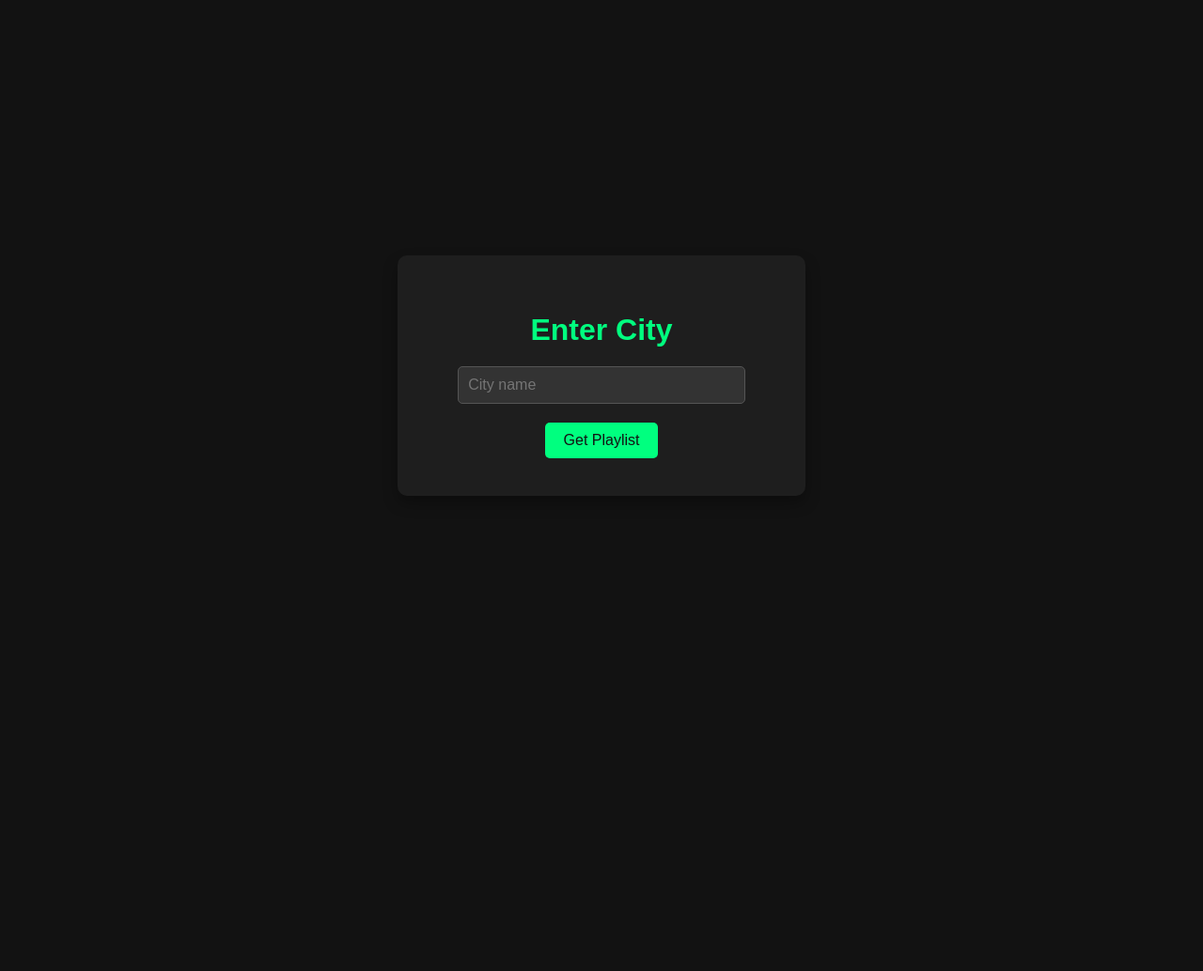
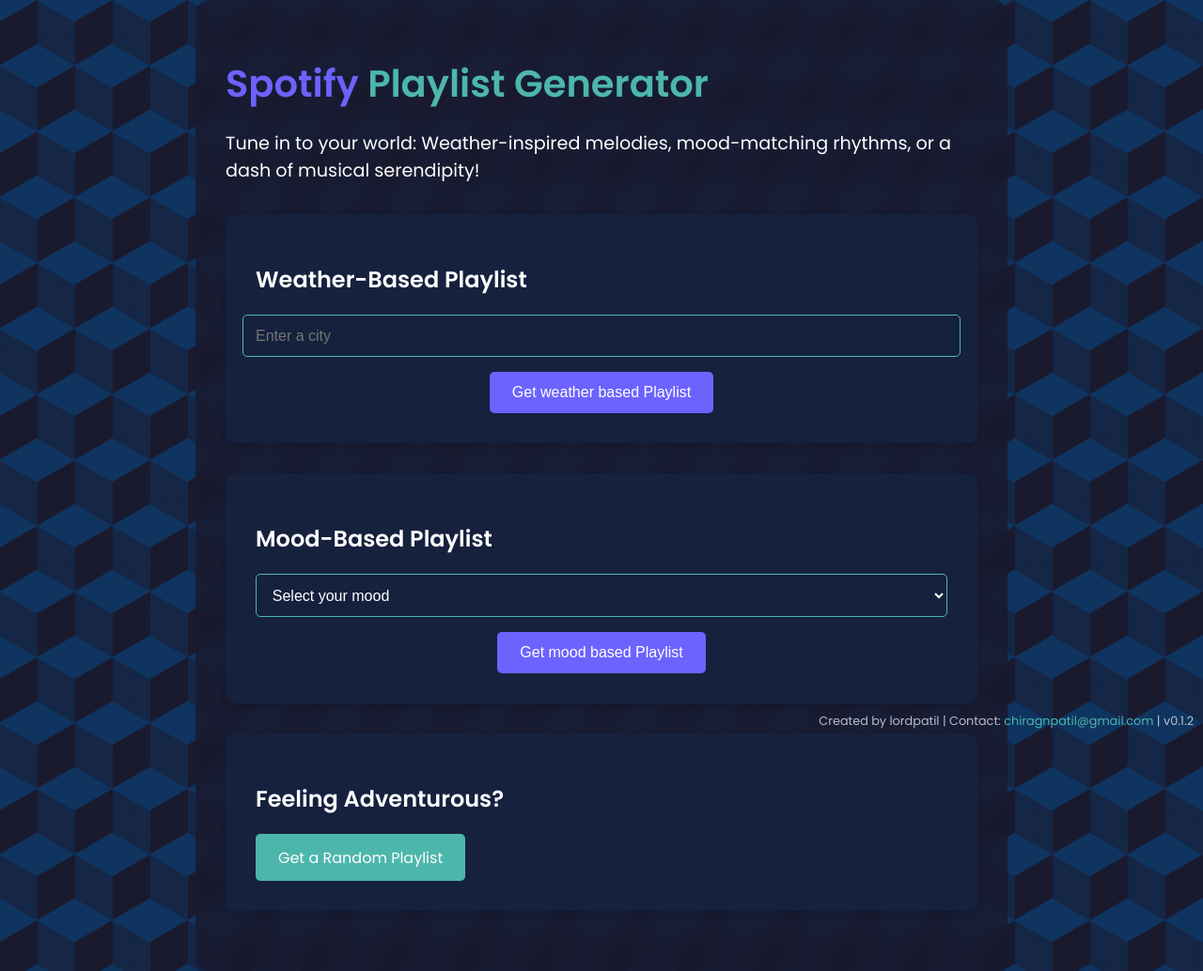
Before and after one commit to LordPatil/weather-based-playlist, a Flask app: page / in a window 1280 px wide. Shown: the whole page at 94% size. Before the commit the page ends 488 px from the top, so only its background shows below. Run offline with Flask 3, Linux system fonts and the light colour scheme.

Commit message:
app v0.1.2

```diff
--- a/app.py
+++ b/app.py
@@ -1,8 +1,10 @@
 import requests
 from flask import Flask, render_template, request
 import os
+import random
 import spotipy
 from spotipy.oauth2 import SpotifyOAuth
+
 
 # Spotify API setup
 sp = spotipy.Spotify(auth_manager=SpotifyOAuth(
@@ -22,20 +24,84 @@ def get_weather(city):
     url = f'http://api.openweathermap.org/data/2.5/weather?q={city}&appid={OPENWEATHER_API_KEY}&units=metric'
     response = requests.get(url)
     return response.json()
-
-# Function to map weather condition to Spotify playlist
 def get_playlist_for_weather(weather_condition):
     playlists = {
-        'Clear': '37i9dQZF1DWSwyaV6GLT48',  # Example sunny playlist ID
-        'Rain': '37i9dQZF1DWXe9gFZP0gtP',  # Example rainy playlist ID
-        'Clouds': '5LkCNhKwuKa1niaXnFuzVf',  # Example cloudy playlist ID
-        'Snow': '37i9dQZF1DX6xZZEgC9Ubl',  # Example snowy playlist ID
-        'Thunderstorm': '37i9dQZF1DX4wta20PHgwo',  # Thunderstorm playlist
+        'Clear': [
+            '37i9dQZF1DWSwyaV6GLT48',  # Happy Hits!
+            '37i9dQZF1DX1L0MDB1OjHO',  # Summer Hits
+            '37i9dQZF1DX0UrRvztWcAU',  # Feel Good Summer
+            '37i9dQZF1DWVQFeOZe8RXK'   # Sunny Vibes
+        ],
+        'Rain': [
+            '37i9dQZF1DWXe9gFZP0gtP',  # Rainy Day
+            '37i9dQZF1DXbvABJXBIyiY',  # Rainy Jazz
+            '37i9dQZF1DX2UgsUIg75Vg',  # Cozy Rainy Day
+            '37i9dQZF1DWYxwmBaMqxsl'   # Rainy Lofi
+        ],
+        'Clouds': [
+            '5LkCNhKwuKa1niaXnFuzVf',  # Cloudy Day
+            '37i9dQZF1DX4wta20PHgwo',  # Melancholy Instrumental
+            '37i9dQZF1DWWQRwui0ExPn',  # Cloudy Day
+            '37i9dQZF1DWZd79rJ6a7lp'   # Atmospheric Calm
+        ],
+        'Snow': [
+            '37i9dQZF1DX6xZZEgC9Ubl',  # Winter Wonderland
+            '37i9dQZF1DX4H7FFCTN4M6',  # Cozy Winter
+            '37i9dQZF1DWWCe7lhDTJjT',  # Hygge
+            '37i9dQZF1DWX1KPlrqx6Qs'   # Winter Magic
+        ],
+        'Thunderstorm': [
+            '37i9dQZF1DX4wta20PHgwo',  # Melancholy Instrumental
+            '37i9dQZF1DXbITWG1ZJKYt',  # Acoustic Rock
+            '37i9dQZF1DWXmlLSKkfdAk',  # Intense studying
+            '37i9dQZF1DX5trt9i14X7j'   # Relaxing Thunderstorms
+        ]
     }
+    weather_playlists = playlists.get(weather_condition, playlists['Clear'])
+    return random.choice(weather_playlists)
 
-    playlist_id = playlists.get(weather_condition, '37i9dQZF1DWSwyaV6GLT48')  # Default playlist
-    return playlist_id
+def get_playlist_for_mood(mood):
+    playlists = {
+        'Happy': [
+            '37i9dQZF1DXdPec7aLTmlC',  # Happy Hits!
+            '37i9dQZF1DX3rxVfibe1L0',  # Mood Booster
+            '37i9dQZF1DX9XIFQuFvzM4',  # Confidence Boost
+            '37i9dQZF1DX2sUQwD7tbmL'   # 500 Greatest Feel Good Songs
+        ],
+        'Sad': [
+            '37i9dQZF1DX7qK8ma5wgG1',  # Life Sucks
+            '37i9dQZF1DX3YSRoSdA634',  # Down in the Dumps
+            '37i9dQZF1DWSqBruwoIXkA',  # Sad Indie
+            '37i9dQZF1DX2pSTOxoPbx9'   # Sad Beats
+        ],
+        'Energetic': [
+            '37i9dQZF1DX76Wlfdnj7AP',  # Beast Mode
+            '37i9dQZF1DX3ZFxrt0Qh0T',  # Power Workout
+            '37i9dQZF1DWTl4y3vgJOXW',  # Cardio
+            '37i9dQZF1DX0HRj9P7NxeE'   # Workout Twerkout
+        ],
+        'Relaxed': [
+            '37i9dQZF1DWZqd5JICZI0u',  # Peaceful Piano
+            '37i9dQZF1DWYcDQ1hSjOpY',  # Deep Sleep
+            '37i9dQZF1DX1s9knjP51Oa',  # Calm Vibes
+            '37i9dQZF1DWXe9gFZP0pXh'   # Ambient Relaxation
+        ],
+        'Romantic': [
+            '37i9dQZF1DX2L0iB23HSeC',  # Romantic Ballads
+            '37i9dQZF1DX3oM43CtKnRV',  # Romance Latino
+            '37i9dQZF1DWTbzY5gOVvKd',  # Love Pop
+            '37i9dQZF1DX50QitC6Oqtn'   # Love Mood
+        ],
+        'Rain': [
+            '37i9dQZF1DWXe9gFZP0gtP',  # Rainy Day
+            '37i9dQZF1DXbvABJXBIyiY',  # Rainy Jazz
+            '37i9dQZF1DX2UgsUIg75Vg',  # Cozy Rainy Day
+            '37i9dQZF1DWYxwmBaMqxsl'   # Rainy Lofi
+        ]
 
+    }
+    mood_playlists = playlists.get(mood, playlists['Happy'])
+    return random.choice(mood_playlists)
 
 @app.route('/')
 def index():
@@ -45,17 +111,56 @@ def index():
 def weather():
     city = request.form['city']
     weather_data = get_weather(city)
-
     if weather_data.get('cod') != 200:
         return "City not found"
-
     weather_condition = weather_data['weather'][0]['main']
     temperature = weather_data['main']['temp']
-
     playlist_id = get_playlist_for_weather(weather_condition)
-
     return render_template('playlist.html', weather=weather_condition, temp=temperature, city=city, playlist_id=playlist_id)
 
+@app.route('/mood', methods=['POST'])
+def mood():
+    mood = request.form['mood']
+    playlist_id = get_playlist_for_mood(mood)
+    return render_template('playlist.html', mood=mood, playlist_id=playlist_id)
+
+
+# List of playlist IDs
+playlist_ids = [
+    '37i9dQZF1DXcBWIGoYBM5M',  # Today's Top Hits
+    '37i9dQZF1DX0XUsuxWHRQd',  # RapCaviar
+    '37i9dQZF1DWXRqgorJj26U',  # Rock Classics
+    '37i9dQZF1DX4sWSpwq3LiO',  # Peaceful Piano
+    '37i9dQZF1DX1lVhptIYRda',  # Hot Country
+    '37i9dQZF1DX4WYpdgoIcn6',  # Chill Hits
+    '37i9dQZF1DX76Wlfdnj7AP',  # Beast Mode
+    '37i9dQZF1DX4UtSsGT1Sbe',  # All Out 80s
+    '37i9dQZF1DX3rxVfibe1L0',  # Mood Booster
+    '37i9dQZF1DX0BcQWzuB7ZO',  # Dance Hits
+    '37i9dQZF1DX4o1oenSJRJd',  # Throwback Thursday
+    '37i9dQZF1DX70RN3TfWWJh',  # Cardio
+    '37i9dQZF1DXdPec7aLTmlC',  # Happy Hits!
+    '37i9dQZF1DWSqmBTGDYngZ',  # Songs to Sing in the Car
+    '37i9dQZF1DXadOVCgGhS7j',  # Workout
+    '37i9dQZF1DWUa8ZRTfalHk',  # Pop Rising
+    '37i9dQZF1DX2Nc3B70tvx0',  # Indie Pop
+    '37i9dQZF1DX4JAvHpjipBk',  # New Music Friday
+    '37i9dQZF1DWZeKCadgRdKQ',  # Deep Focus
+    '37i9dQZF1DX0h0QnLkMBl4',  # Acoustic Hits
+    '37i9dQZF1DX3YSRoSdA634',  # Soft Pop Hits
+    '37i9dQZF1DXbITWG1ZJKYt',  # Jazz Vibes
+    '37i9dQZF1DWWEJlAGA9gs0',  # Classical Essentials
+    '37i9dQZF1DX10zKzsJ2jva',  # Latin Pop Hits
+    '37i9dQZF1DX2SK4ytI2KAZ',  # Alternative Beats
+]
+
+@app.route('/random')
+def random_playlist():
+    # Fetch a random Spotify playlist and return the playlist ID
+    # (implementation omitted for brevity)
+
+    random_playlist_id = random.choice(playlist_ids)
+    return render_template('playlist.html', playlist_id=random_playlist_id)
 
 if __name__ == '__main__':
     app.run(debug=True)
--- a/static/style.css
+++ b/static/style.css
@@ -1,70 +1,145 @@
-/* Global Styling */
+:root {
+    --primary-color: #6c63ff;
+    --secondary-color: #4db6ac;
+    --background-color: #1a1a2e;
+    --text-color: #ffffff;
+    --card-background: #16213e;
+}
+
 body {
-    background-color: #121212;
-    color: #ffffff;
-    font-family: 'Arial', sans-serif;
+    font-family: 'Poppins', sans-serif;
+    background-color: var(--background-color);
+    background-image:
+        linear-gradient(30deg, #0f3460 12%, transparent 12.5%, transparent 87%, #0f3460 87.5%, #0f3460),
+        linear-gradient(150deg, #0f3460 12%, transparent 12.5%, transparent 87%, #0f3460 87.5%, #0f3460),
+        linear-gradient(30deg, #0f3460 12%, transparent 12.5%, transparent 87%, #0f3460 87.5%, #0f3460),
+        linear-gradient(150deg, #0f3460 12%, transparent 12.5%, transparent 87%, #0f3460 87.5%, #0f3460),
+        linear-gradient(60deg, #0f346077 25%, transparent 25.5%, transparent 75%, #0f346077 75%, #0f346077),
+        linear-gradient(60deg, #0f346077 25%, transparent 25.5%, transparent 75%, #0f346077 75%, #0f346077);
+    background-size: 80px 140px;
+    background-position: 0 0, 0 0, 40px 70px, 40px 70px, 0 0, 40px 70px;
+    color: var(--text-color);
     margin: 0;
     padding: 0;
     display: flex;
     justify-content: center;
     align-items: center;
-    height: 100vh;
+    min-height: 100vh;
 }
 
-/* Container */
 .container {
-    text-align: center;
-    background-color: #1e1e1e;
-    padding: 40px;
-    border-radius: 10px;
-    box-shadow: 0 8px 16px rgba(0, 0, 0, 0.3);
-    max-width: 400px;
+    max-width: 800px;
+    width: 90%;
+    padding: 2rem;
+    background-color: rgba(26, 26, 46, 0.8);
+    border-radius: 15px;
+    backdrop-filter: blur(10px);
 }
 
-/* Headings */
-h1 {
-    font-size: 2rem;
-    color: #00ff7f;
-    margin-bottom: 20px;
+.title {
+    font-size: 2.5rem;
+    color: var(--primary-color);
+    margin-bottom: 0.5rem;
 }
 
-/* Paragraph */
-p {
-    font-size: 1.2rem;
-    margin: 10px 0;
+.highlight {
+    color: var(--secondary-color);
 }
 
-/* Spotify Embed Styling */
-iframe {
-    border: none;
-    margin-top: 20px;
-    border-radius: 8px;
+.subtitle {
+    font-size: 1.2rem;
+    margin-bottom: 2rem;
 }
 
-/* Button Styling */
-button {
-    background-color: #00ff7f;
-    color: #121212;
+.card {
+    background-color: var(--card-background);
+    border-radius: 10px;
+    padding: 2rem;
+    margin-bottom: 2rem;
+    box-shadow: 0 4px 6px rgba(0, 0, 0, 0.1);
+    transition: transform 0.3s ease;
+}
+
+.card:hover {
+    transform: translateY(-5px);
+}
+
+.form {
+    display: flex;
+    flex-direction: column;
+    align-items: center;
+}
+
+input[type="text"], select {
+    width: 100%;
+    padding: 0.8rem;
+    margin-bottom: 1rem;
+    border: 1px solid #4db6ac;
+    border-radius: 5px;
+    font-size: 1rem;
+    background-color: rgba(22, 33, 62, 0.8);
+    color: var(--text-color);
+}
+
+.btn {
+    padding: 0.8rem 1.5rem;
     border: none;
-    padding: 10px 20px;
+    border-radius: 5px;
     font-size: 1rem;
     cursor: pointer;
-    border-radius: 5px;
     transition: background-color 0.3s ease;
+    text-decoration: none;
+    display: inline-block;
 }
 
-button:hover {
-    background-color: #00cc66;
+.btn-primary {
+    background-color: var(--primary-color);
+    color: white;
 }
 
-/* Input Styling */
-input[type="text"] {
-    padding: 10px;
-    font-size: 1rem;
-    width: 80%;
-    border-radius: 5px;
-    border: 1px solid #555;
-    margin-bottom: 20px;
-    background-color: #333;
-    color: #ffffff;
+.btn-secondary {
+    background-color: var(--secondary-color);
+    color: white;
 }
+
+.btn:hover {
+    opacity: 0.9;
+}
+
+.playlist-container {
+    margin-bottom: 2rem;
+}
+
+.actions {
+    display: flex;
+    justify-content: center;
+    gap: 1rem;
+}
+
+@media (max-width: 600px) {
+    .title {
+        font-size: 2rem;
+    }
+
+    .card {
+        padding: 1.5rem;
+    }
+}
+
+.creator-info {
+    position: fixed;
+    bottom: 10px;
+    right: 10px;
+    font-size: 0.8rem;
+    color: rgba(255, 255, 255, 0.7);
+    z-index: 1000;
+}
+
+.creator-info a {
+    color: var(--secondary-color);
+    text-decoration: none;
+}
+
+.creator-info a:hover {
+    text-decoration: underline;
+}
--- a/templates/index.html
+++ b/templates/index.html
@@ -3,16 +3,47 @@
 <head>
     <meta charset="UTF-8">
     <meta name="viewport" content="width=device-width, initial-scale=1.0">
-    <title>Weather-Based Playlist</title>
+    <title>Mood & Weather Playlist Generator</title>
     <link rel="stylesheet" href="/static/style.css">
+    <link href="https://fonts.googleapis.com/css2?family=Poppins:wght@300;400;600&display=swap" rel="stylesheet">
 </head>
 <body>
     <div class="container">
-        <h1>Enter City</h1>
-        <form action="/weather" method="POST">
-            <input type="text" name="city" placeholder="City name">
-            <button type="submit">Get Playlist</button>
-        </form>
+        <header>
+            <h1 class="title">Spotify <span class="highlight">Playlist Generator</span></h1>
+            <p class="subtitle">Tune in to your world: Weather-inspired melodies, mood-matching rhythms, or a dash of musical serendipity!</p>
+        </header>
+        <main>
+            <div class="card weather-card">
+                <h2>Weather-Based Playlist</h2>
+                <form action="/weather" method="POST" class="form">
+                    <input type="text" name="city" placeholder="Enter a city" required>
+                    <button type="submit" class="btn btn-primary">Get weather based Playlist</button>
+                </form>
+            </div>
+            <div class="card mood-card">
+                <h2>Mood-Based Playlist</h2>
+                <form action="/mood" method="POST" class="form">
+                    <select name="mood" required>
+                        <option value="" disabled selected>Select your mood</option>
+                        <option value="Happy">Happy</option>
+                        <option value="Sad">Sad</option>
+                        <option value="Energetic">Energetic</option>
+                        <option value="Relaxed">Relaxed</option>
+                        <option value="Romantic">Romantic</option>
+                        <option value="Rain">Rain</option>
+                    </select>
+                    <button type="submit" class="btn btn-primary">Get mood based Playlist</button>
+                </form>
+            </div>
+            <div class="card random-card">
+                <h2>Feeling Adventurous?</h2>
+                <a href="/random" class="btn btn-secondary">Get a Random Playlist</a>
+            </div>
+        </main>
+    </div>
+    <div class="creator-info">
+        <p>Created by lordpatil | Contact: <a href="mailto:suggestions@example.com">chiragnpatil@gmail.com</a> | v0.1.2</p>
     </div>
 </body>
 </html>
```
Also changed, not shown: templates/playlist.html (+28 -11 lines).
